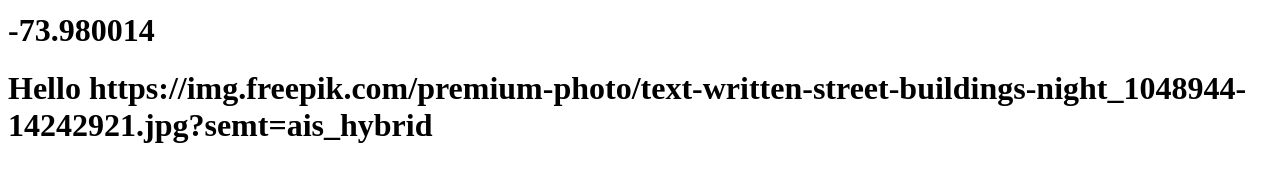
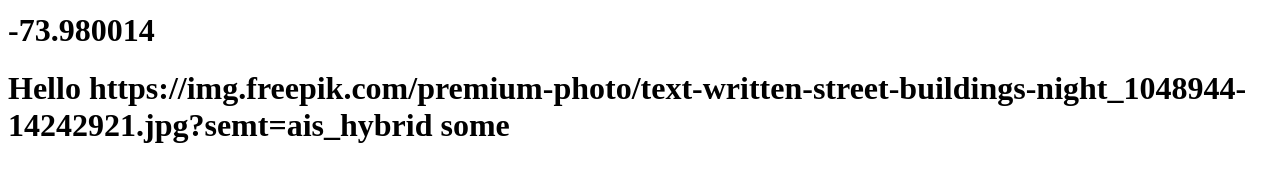
Before and after one commit to KirillHlu/data-base-for-maps, a plain HTML site: page index.html in a window 1280 px wide. Shown: the part 594-776 px from the top of the page. Drawn offline with Linux system fonts and the light colour scheme.

Commit message:
Update index.html

```diff
--- a/index.html
+++ b/index.html
@@ -15,6 +15,6 @@
     <h1>hello</h1>
     <h1>10.730364</h1>
     <h1>-73.980014</h1>
-    <h1>Hello https://img.freepik.com/premium-photo/text-written-street-buildings-night_1048944-14242921.jpg?semt=ais_hybrid</h1>
+    <h1>Hello https://img.freepik.com/premium-photo/text-written-street-buildings-night_1048944-14242921.jpg?semt=ais_hybrid some</h1>
   </body>
 </html>
```
